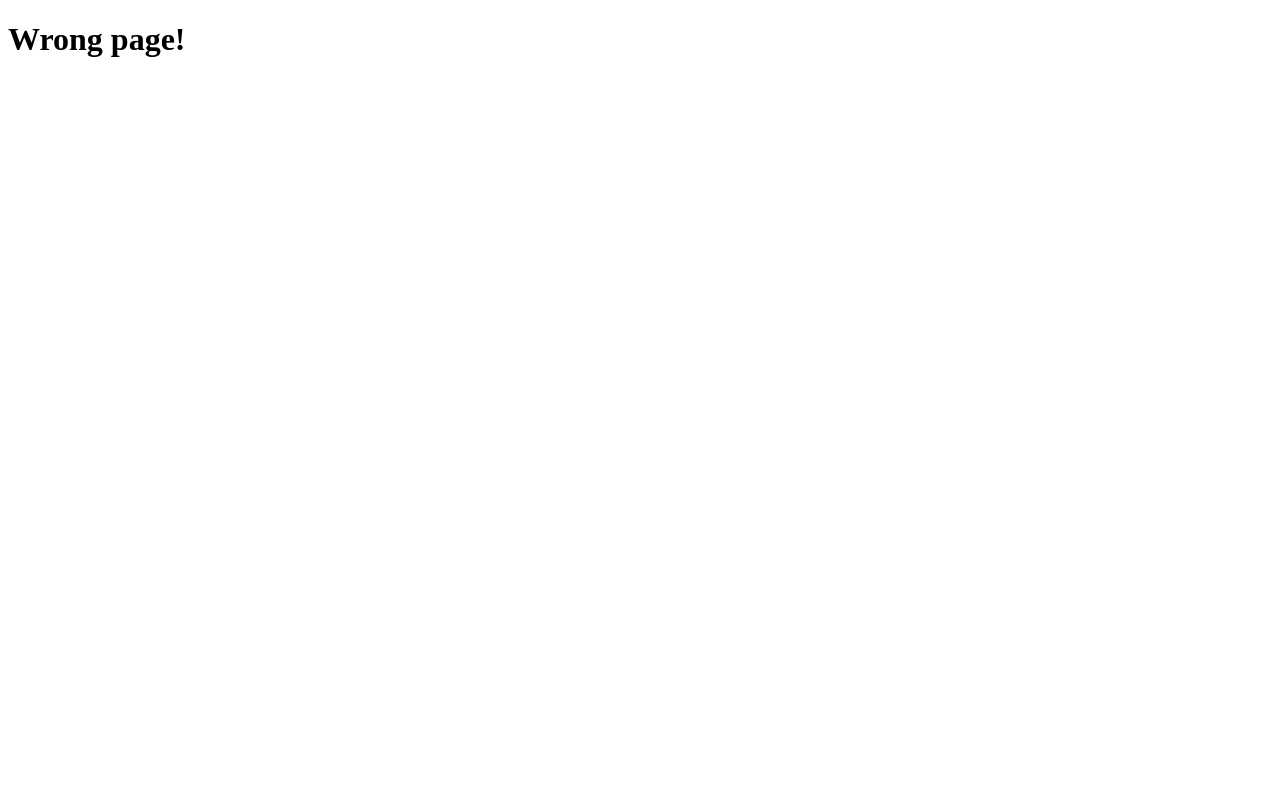
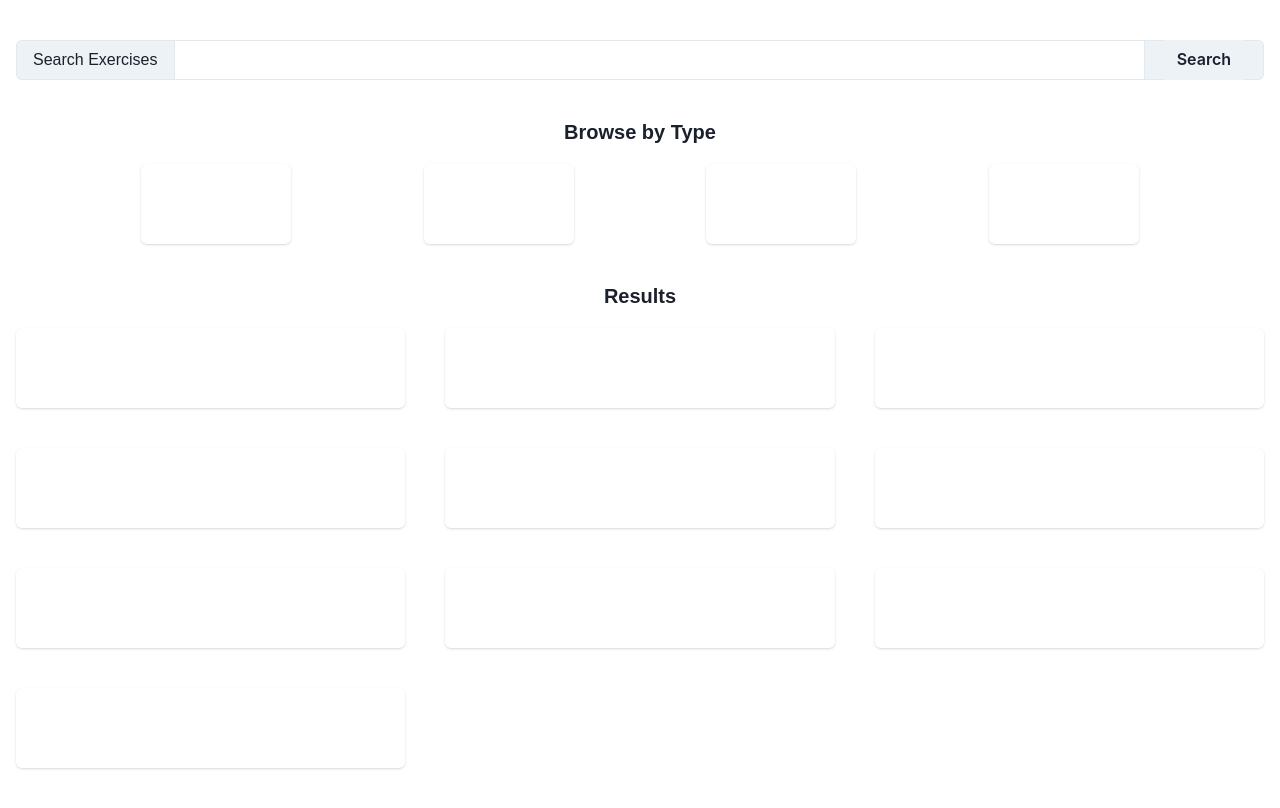
Before and after one commit to s0m3y3/lymb, a React (Vite) app in the folder client/: page /browse in a window 1280 px wide. Before the commit this address had no page. Built offline with nearby package versions, Linux system fonts and the light colour scheme; a web font is replaced by a local one.

Commit message:
Created the front end frame for the browse page

```diff
--- a/client/src/main.jsx
+++ b/client/src/main.jsx
@@ -4,6 +4,7 @@ import { createBrowserRouter, RouterProvider } from "react-router-dom";
 import App from "./App.jsx";
 import Login from "./pages/Login";
 import Dashboard from "./pages/Dashboard";
+import Browse from "./pages/Browse.jsx";
 
 const router = createBrowserRouter([
   {
@@ -19,6 +20,10 @@ const router = createBrowserRouter([
         path: "/dashboard",
         element: <Dashboard />,
       },
+      {
+        path: "/browse",
+        element: <Browse />,
+      }
     ],
   },
 ]);
--- /dev/null
+++ b/client/src/pages/Browse.jsx
@@ -0,0 +1,144 @@
+import {
+  Box,
+  Button,
+  Card,
+  CardBody,
+  CardHeader,
+  Heading,
+  Input,
+  InputLeftAddon,
+  Image,
+  SimpleGrid,
+  Container,
+  InputGroup,
+  InputRightAddon,
+  Wrap,
+} from "@chakra-ui/react";
+
+import theme from "../components/theme";
+import "@fontsource-variable/lexend-peta";
+
+const Browse = () => {
+  return (
+    <Container maxW="100%">
+      <Box my={10}>
+        <InputGroup>
+          <InputLeftAddon
+            fontFamily={theme.fonts.heading}
+            as="h2"
+            size="md"
+            children="Search Exercises"
+          />
+          <Input size="md"></Input>
+          <InputRightAddon>
+            <Button>Search</Button>
+          </InputRightAddon>
+        </InputGroup>
+      </Box>
+      <Box my={10} display="flex" flexDirection={'column'}>
+        <Heading mb={5} alignSelf='center' fontFamily={theme.fonts.heading} as="h2" size="md">
+          Browse by Type
+        </Heading>
+        <Wrap justify={"space-evenly"}>
+          <Card width={150}>
+            <CardHeader>
+              <Heading
+                color={theme.colors.darkCyan}
+                as="h3"
+                size="sm"
+              ></Heading>
+            </CardHeader>
+            <CardBody>
+              <Image />
+            </CardBody>
+          </Card>
+          <Card width={150}>
+            <CardHeader>
+              <Heading
+                color={theme.colors.darkCyan}
+                as="h3"
+                size="sm"
+              ></Heading>
+            </CardHeader>
+            <CardBody>
+              <Image />
+            </CardBody>
+          </Card>
+          <Card width={150}>
+            <CardHeader>
+              <Heading
+                color={theme.colors.darkCyan}
+                as="h3"
+                size="sm"
+              ></Heading>
+            </CardHeader>
+            <CardBody>
+              <Image />
+            </CardBody>
+          </Card>
+          <Card width={150}>
+            <CardHeader>
+              <Heading
+                color={theme.colors.darkCyan}
+                as="h3"
+                size="sm"
+              ></Heading>
+            </CardHeader>
+            <CardBody>
+              <Image />
+            </CardBody>
+          </Card>
+        </Wrap>
+      </Box>
+      <Box my={10} display='flex' flexDirection={'column'}>
+        <Heading mb={5} alignSelf='center' fontFamily={theme.fonts.heading} as="h2" size="md">
+          Results
+        </Heading>
+        <SimpleGrid spacing={10} minChildWidth={300}>
+          <Card>
+            <CardHeader></CardHeader>
+            <CardBody></CardBody>
+          </Card>
+          <Card>
+            <CardHeader></CardHeader>
+            <CardBody></CardBody>
+          </Card>
+          <Card>
+            <CardHeader></CardHeader>
+            <CardBody></CardBody>
+          </Card>
+          <Card>
+            <CardHeader></CardHeader>
+            <CardBody></CardBody>
+          </Card>
+          <Card>
+            <CardHeader></CardHeader>
+            <CardBody></CardBody>
+          </Card>
+          <Card>
+            <CardHeader></CardHeader>
+            <CardBody></CardBody>
+          </Card>
+          <Card>
+            <CardHeader></CardHeader>
+            <CardBody></CardBody>
+          </Card>
+          <Card>
+            <CardHeader></CardHeader>
+            <CardBody></CardBody>
+          </Card>
+          <Card>
+            <CardHeader></CardHeader>
+            <CardBody></CardBody>
+          </Card>
+          <Card>
+            <CardHeader></CardHeader>
+            <CardBody></CardBody>
+          </Card>
+        </SimpleGrid>
+      </Box>
+    </Container>
+  );
+};
+
+export default Browse;
--- a/client/src/pages/Dashboard.jsx
+++ b/client/src/pages/Dashboard.jsx
@@ -4,7 +4,6 @@ import {
   CardFooter,
   CardHeader,
   Heading,
-  Spacer,
   VStack,
   Wrap,
 } from "@chakra-ui/react";
```
